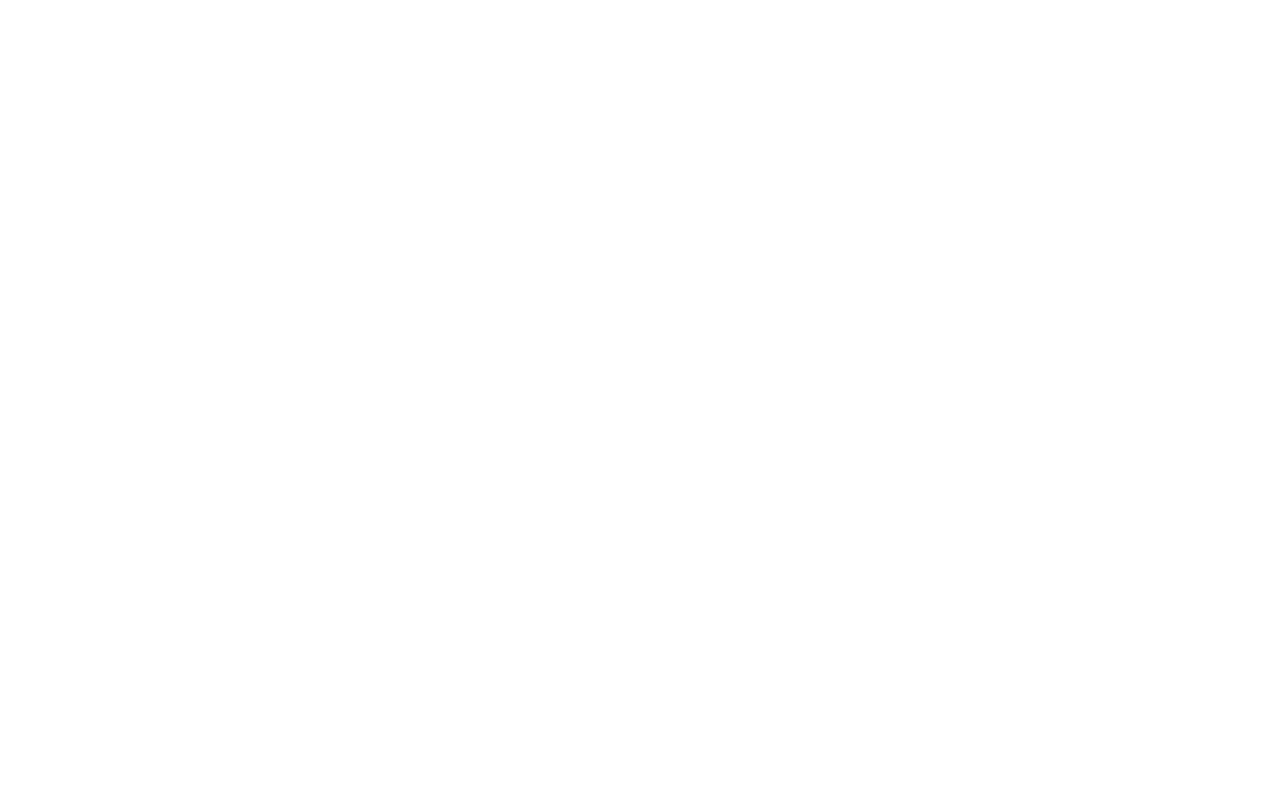
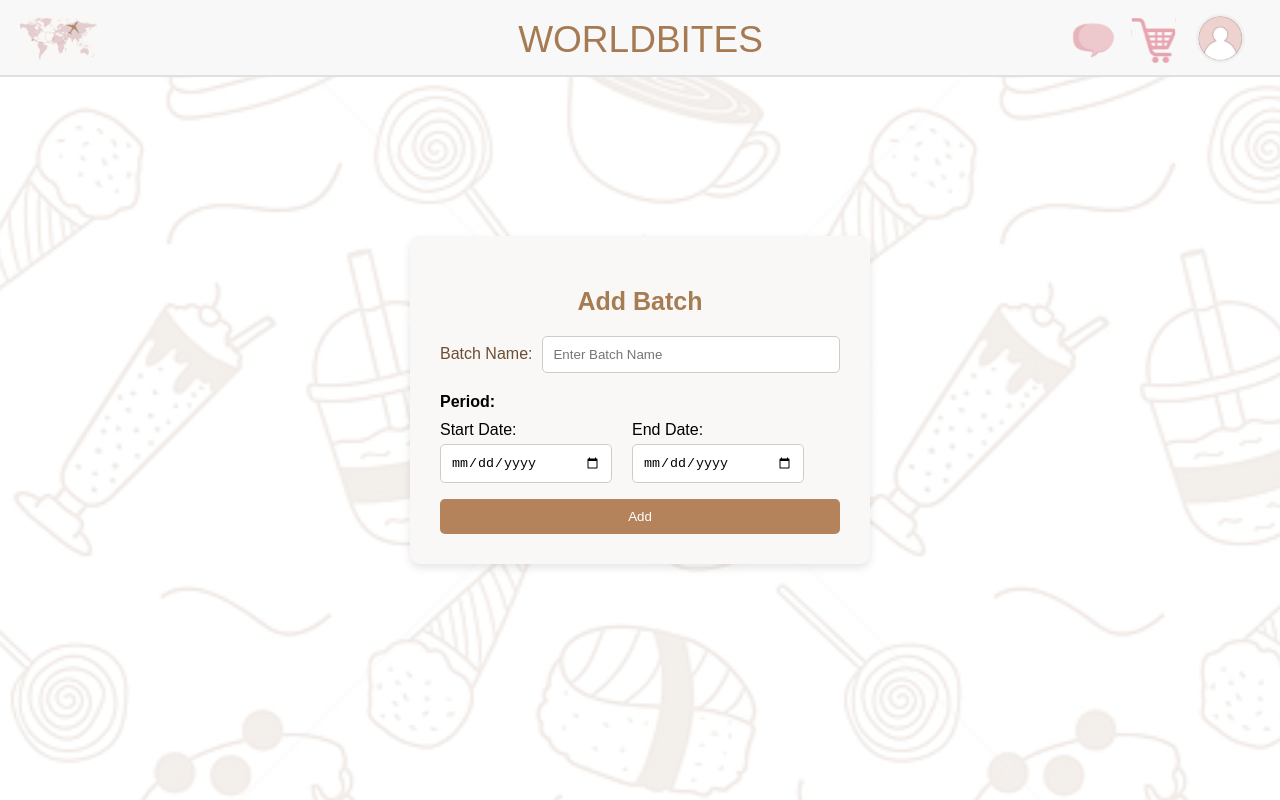
Before and after one commit to florenciasen/Worldbites, a React (Create React App) app in the folder client/: page /addbatch in a window 1280 px wide. Before the commit this address had no page. Built offline with nearby package versions, Linux system fonts and the light colour scheme; a web font is replaced by a local one.

Commit message:
Add Page Batch + Product Jastip

```diff
--- a/client/src/App.js
+++ b/client/src/App.js
@@ -14,6 +14,8 @@ import { BrowserRouter as Router, Routes, Route } from 'react-router-dom';
 import ChangePassword from './pages/ChangePasswordPage/ChangePassword';
 import HomepageJastip from './pages/HomepageJastipPage/HomepageJastip';
 import ProductJastip from './pages/ProductJastipPage/ProductJastip';
+import AddBatch from './pages/AddBatchPage/AddBatch';
+
 
 
 function App() {
@@ -33,6 +35,7 @@ function App() {
         <Route path="/joinjastip" element={<JoinJastip />} />
         <Route path="/homepagejastip" element={<HomepageJastip />} />
         <Route path="/productjastip" element= {<ProductJastip/>} />
+        <Route path="/addbatch" element={<AddBatch />} />
       </Routes>
     </Router>
   );
--- /dev/null
+++ b/client/src/pages/AddBatchPage/AddBatch.css
@@ -0,0 +1,100 @@
+body {
+    margin: 0;
+    padding: 0;
+    min-height: 100vh;
+    font-family: 'Arial', sans-serif;
+}
+
+.container-addbatch {
+    min-height: 100vh;
+    width: 100%;
+    background-image: url('../../assets/Wallpaper.svg');
+    background-size: cover;
+    background-position: center;
+    background-repeat: no-repeat;
+    display: flex;
+    flex-direction: column;
+    justify-content: center;
+    align-items: center;
+}
+
+.batch-form {
+    background-color: #F9F8F6;
+    border-radius: 10px;
+    padding: 30px;
+    width: 400px;
+    text-align: left;
+    box-shadow: 0 4px 8px rgba(0, 0, 0, 0.1);
+}
+
+.batch-form h2 {
+    margin-bottom: 20px;
+    color: #a67c52;
+    text-align: center;
+}
+
+.batch-name-row {
+    display: flex;
+    align-items: center;
+    margin-bottom: 20px;
+}
+
+.batch-name-row label {
+    margin-right: 10px;
+    color: #6d4e33;
+    white-space: nowrap;
+}
+
+.batch-name-row input {
+    flex: 1;
+    padding: 10px;
+    border: 1px solid #ccc;
+    border-radius: 5px;
+}
+
+.period-section {
+    margin-top: 20px;
+}
+
+.period-label {
+    font-weight: bold;
+    margin-bottom: 10px;
+    display: block;
+}
+
+.date-row {
+    display: flex;
+    gap: 20px; /* Space between the two date inputs */
+}
+
+.date-row div {
+    display: flex;
+    flex-direction: column; /* Stack label above input */
+}
+
+.date-row label {
+    margin-bottom: 5px;
+}
+
+.date-row input {
+    padding: 10px;
+    border: 1px solid #ccc;
+    border-radius: 5px;
+    width: 150px; /* Control the width of date input fields */
+}
+
+.batch-form button {
+    background-color: #B4835B;
+    color: white;
+    border: none;
+    padding: 10px 20px;
+    border-radius: 5px;
+    cursor: pointer;
+    width: 100%;
+    text-align: center;
+    margin-top: 1rem;
+}
+
+.batch-form button:hover {
+    background-color: #8d6646;
+}
--- /dev/null
+++ b/client/src/pages/AddBatchPage/AddBatch.js
@@ -0,0 +1,132 @@
+import React, { useState, useEffect } from 'react';
+import './AddBatch.css';
+import Navbar from '../../components/Navbar/Navbar';
+import { ToastContainer, toast } from 'react-toastify';
+import 'react-toastify/dist/ReactToastify.css';
+import axios from 'axios';
+import { jwtDecode } from 'jwt-decode';
+import { useNavigate } from 'react-router-dom';
+
+export default function AddBatch() {
+    const [batchName, setBatchName] = useState('');
+    const [startDate, setStartDate] = useState('');
+    const [endDate, setEndDate] = useState('');
+    const navigate = useNavigate();
+
+    const handleAddBatch = async () => {
+        if (!batchName || !startDate || !endDate) {
+            toast.error('Please fill in all the fields.');
+            return;
+        }
+
+        const token = localStorage.getItem('token');
+
+        if (!token) {
+            toast.error('User not authenticated.');
+            return;
+        }
+
+        // Dekode token untuk mendapatkan userId
+        let userId;
+        try {
+            const decoded = jwtDecode(token);
+            console.log('Decoded token:', decoded); // Add this line
+            userId = decoded.id; // Ensure 'id' exists
+        } catch (error) {
+            toast.error('Invalid token.');
+            console.error('Token decoding error:', error);
+            return;
+        }
+
+
+        try {
+            const response = await axios.post('http://localhost:3011/batch', {
+                batchName,
+                startDate,
+                endDate
+            }, {
+                headers: {
+                    Authorization: `Bearer ${token}`
+                }
+            });
+
+            console.log(response.data);
+
+            toast.success('Batch added successfully!');
+            setTimeout(() => {
+                navigate('/productjastip'); // Redirect to productjastip page
+            }, 1000);
+        }
+        catch (error) {
+            if (error.response) {
+                toast.error(error.response.data.message || 'Batch addition failed. Please try again.');
+            } else if (error.request) {
+                toast.error('No response from server. Please try again later.');
+            } else {
+                toast.error('An error occurred. Please try again.');
+            }
+            console.error('Error adding batch:', error);
+        }
+    };
+
+
+    return (
+        <div className='container-addbatch'>
+            <Navbar />
+            <div className="batch-form">
+                <h2>Add Batch</h2>
+
+                {/* Batch Name */}
+                <div className="batch-name-row">
+                    <label>Batch Name:</label>
+                    <input
+                        type="text"
+                        value={batchName}
+                        onChange={(e) => setBatchName(e.target.value)}
+                        placeholder="Enter Batch Name"
+                    />
+                </div>
+
+                {/* Period: Start Date and End Date */}
+                <div className="period-section">
+                    <label className="period-label">Period:</label>
+                    <div className="date-row">
+                        <div>
+                            <label>Start Date:</label>
+                            <input
+                                type="date"
+                                value={startDate}
+                                onChange={(e) => setStartDate(e.target.value)}
+                            />
+                        </div>
+                        <div>
+                            <label>End Date:</label>
+                            <input
+                                type="date"
+                                value={endDate}
+                                onChange={(e) => setEndDate(e.target.value)}
+                            />
+                        </div>
+                    </div>
+                </div>
+
+                <button onClick={handleAddBatch}>Add</button>
+
+                {/* Toastify Container */}
+
+            </div>
+            <ToastContainer
+                position="top-center"
+                autoClose={5000}
+                hideProgressBar={false}
+                newestOnTop={false}
+                closeOnClick
+                rtl={false}
+                pauseOnFocusLoss
+                draggable
+                pauseOnHover
+                theme="colored"
+            />
+        </div>
+    );
+}
--- a/client/src/pages/ProductJastipPage/ProductJastip.css
+++ b/client/src/pages/ProductJastipPage/ProductJastip.css
@@ -1,4 +1,3 @@
-
 body {
     margin: 0;
     padding: 0;
@@ -30,27 +29,54 @@ body {
 
 .left-container {
     width: 55%;
+    height: 350px; /* Menambahkan height agar tetap */
     padding: 20px;
-    border: 1px solid #ccc;
     border-radius: 10px;
     background-color: #f0f0f0;
     margin-right: 20px;
     margin-left: 60px;
-
+    overflow: auto; /* Teks yang lebih panjang akan scroll */
 }
-
 
 .right-container {
     background-color: #f0f0f0;
+    border-radius: 10px;
     width: 30%;
+    height: 350px; /* Menambahkan height agar tetap */
     padding: 20px;
     margin-right: 70px;
+    overflow: auto; /* Teks yang lebih panjang akan scroll */
 }
 
-h2 {
-    margin-bottom: 10px;
-}
 
 p {
     font-size: 16px;
 }
+
+.batch-box {
+    width: 95%;
+    height: 17%;
+    border: 1px solid #FF0000;
+    border-radius: 10px;
+    display: flex;
+    justify-content: center;
+    align-items: center;
+    cursor: pointer;
+    transition: background-color 0.3s ease;
+    margin-left: 0.625rem;
+  }
+
+  .batch-box:hover {
+    background-color: #b8b0a1;
+  }
+
+  .plus-icon {
+    width: 40px;
+    height: 40px;
+    display: flex;
+    justify-content: center;
+    align-items: center;
+    border-radius: 50%;
+    font-size: 24px;
+    color: #793E0E;
+  }
--- a/client/src/pages/ProductJastipPage/ProductJastip.js
+++ b/client/src/pages/ProductJastipPage/ProductJastip.js
@@ -2,8 +2,10 @@ import React, { useState, useEffect } from 'react';
 import axios from 'axios';
 import './ProductJastip.css';
 import Navbar from '../../components/Navbar/Navbar';
+import { useNavigate } from 'react-router-dom';
 
 export default function ProductJastip() {
+    const navigate = useNavigate();
     const [storeName, setStoreName] = useState(''); // State untuk menyimpan storeName
 
 
@@ -24,12 +26,16 @@ export default function ProductJastip() {
         fetchStoreData(); // Ambil data toko saat komponen dimuat
     }, []);
 
+    const handleAddBatch = () => {
+        navigate('/addbatch');
+    };
+
     return (
         <div className='container-productjastip'>
             <Navbar />
             <div className="store-name">
-                <h2>{storeName ? storeName : 'Loading...'}</h2> {/* Tampilkan store name */}
-            </div>
+                    <h2>{storeName ? storeName : 'Loading...'}</h2> {/* Tampilkan store name */}
+                </div>
             <div className="content-wrapper">
                 <div className="left-container">
                     <h2>Product</h2>
@@ -37,7 +43,9 @@ export default function ProductJastip() {
                 </div>
                 <div className="right-container">
                     <h2>Batch</h2>
-                    <p>Isi konten untuk batch di sini...</p>
+                    <div className="batch-box" onClick={handleAddBatch}>
+                    <span className="plus-icon">+</span>
+                    </div>
                 </div>
             </div>
         </div>
```
Also changed, not shown: 1 other file (tests, documents, lock files or other folders).
